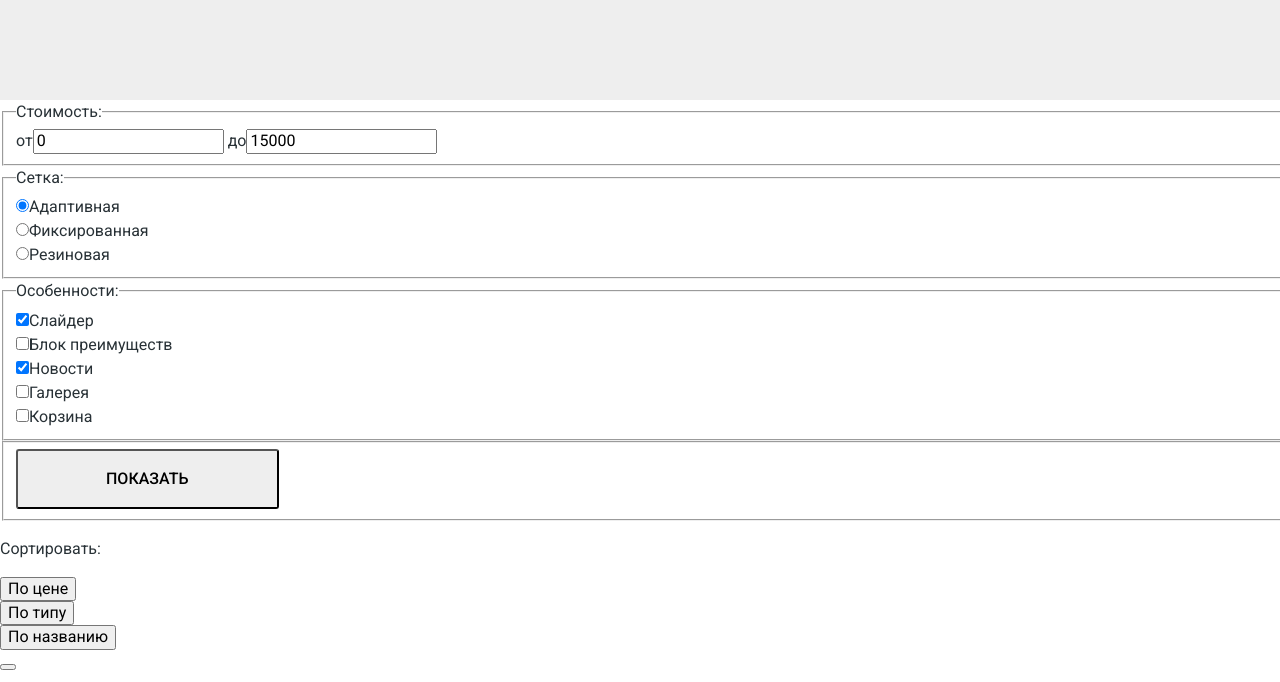
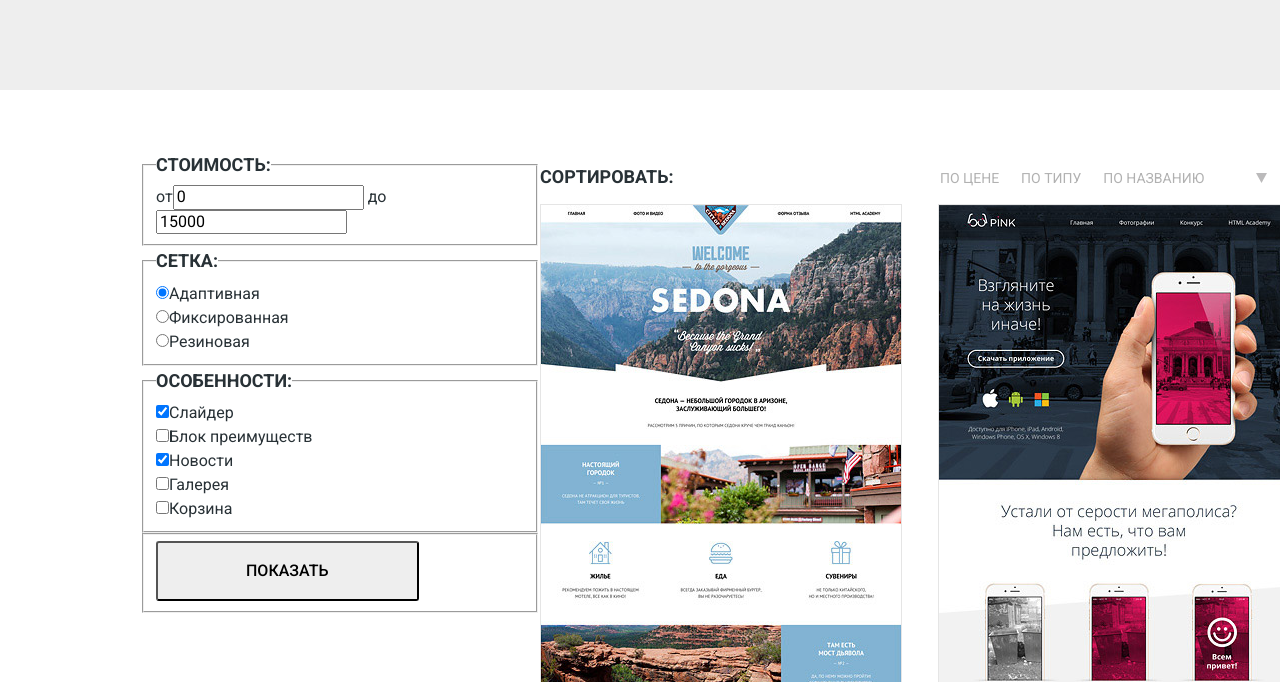
Before and after one commit to KarinaGolovin/681179-nerds-24, a plain HTML site: page catalog.html in a window 1280 px wide. Shown: the part 270-952 px from the top of the page. Drawn offline with nearby package versions, Linux system fonts and the light colour scheme.

Commit message:
Styling shop page

```diff
--- a/catalog.html
+++ b/catalog.html
@@ -14,7 +14,7 @@
             width="160" height="65"></a>
         <nav class="navigation">
           <ul class="navigation__list unstyled">
-            <li class="navigation__item"><a class="link" href="index.html">Студия</a></li>
+            <li class="navigation__item"><a class="link" href="#">Студия</a></li>
             <li class="navigation__item"><a class="link" href="#">Клиенты</a></li>
             <li class="navigation__item navigation__item--active"><a class="link" href="#">Магазин</a></li>
             <li class="navigation__item"><a class="link" href="#">Контакты</a></li>
@@ -24,12 +24,12 @@
       </header>
       <h1 class="page-title">Магазин готовых шаблонов</h1>
     </div>
-    <main class="content">
+    <main class="content content--shop">
       <section class="content__filter">
         <h2 class="visuallyhidden">Фильтрация товаров</h2>
         <form class="form-filter" action="https://echo.htmlacademy.ru" method="GET">
           <fieldset class="form-filter__item">
-            <legend>Стоимость:</legend>
+            <legend class="fontsize--m">Стоимость:</legend>
             <div class="range-area">
               <div class="range-panel">
                 <div class="range-panel__scale"></div>
@@ -41,7 +41,7 @@
             </div>
           </fieldset>
           <fieldset class="form-filter__item">
-            <legend>Сетка:</legend>
+            <legend class="fontsize--m">Сетка:</legend>
             <ul class="grid-list unstyled">
               <li>
                 <label><input type="radio" name="grid" value="Adaptive" checked><span>Адаптивная</span></label>
@@ -55,7 +55,7 @@
             </ul>
           </fieldset>
           <fieldset class="form-filter__item">
-            <legend>Особенности:</legend>
+            <legend class="fontsize--m">Особенности:</legend>
             <ul class="feature-list unstyled">
               <li>
                 <label><input type="checkbox" name="features" value="Carousel" checked><span>Слайдер</span></label>
@@ -79,19 +79,19 @@
           </fieldset>
         </form>
       </section>
-      <section class="content__shop">
+      <section class="content__product">
         <h2 class="visuallyhidden">Выбор товаров</h2>
         <div class="sorter">
-          <p>Сортировать:</p>
+          <p class="sorter__title fontsize--m">Сортировать:</p>
           <ul class="sorter__list unstyled">
-            <li><button class="sorter__button" type="button" aria-label="Сортировать по цене">По цене</button></li>
-            <li><button class="sorter__button" type="button" aria-label="Сортировать по типу">По типу</button></li>
-            <li><button class="sorter__button" type="button" aria-label="Сортировать по названию">По названию</button></li>
-            <li><button class="sorter__button sorter__button--down" type="button" aria-label="Сортировать по убыванию"><span class="visuallyhidden">По убыванию</span></button></li>
-            <li><button class="sorter__button sorter__button--up" type="button" aria-label="Сортировать по возрастанию"><span class="visuallyhidden">По возрастанию</span></button></li>
+            <li class="sorter__item"><button class="sorter__button" type="button" aria-label="Сортировать по цене">По цене</button></li>
+            <li class="sorter__item"><button class="sorter__button" type="button" aria-label="Сортировать по типу">По типу</button></li>
+            <li class="sorter__item"><button class="sorter__button" type="button" aria-label="Сортировать по названию">По названию</button></li>
+            <li class="sorter__item"><button class="sorter__button sorter__button--down" type="button" aria-label="Сортировать по убыванию"><span class="visuallyhidden">По убыванию</span></button></li>
+            <li class="sorter__item"><button class="sorter__button sorter__button--up" type="button" aria-label="Сортировать по возрастанию"><span class="visuallyhidden">По возрастанию</span></button></li>
           </ul>
         </div>
-        <div class="grid">
+        <div class="grid grid--shop">
           <div class="preview">
             <div class="preview__description">
               <a class="link" href="#"><h3 lang="en">Sedona</h3></a>
--- a/css/style.css
+++ b/css/style.css
@@ -7,7 +7,7 @@ body {
 	font-family: 'Roboto', 'Arial', sans-serif;
 	font-weight: 400;
 	font-size: 16px;
-	line-height: 24px;
+	line-height: 1.5;
 	color: #283136;
 }
 
@@ -29,13 +29,10 @@ body {
 }
 
 .link {
+  outline: 0;
   text-decoration: none;
   text-transform: uppercase;
   color: #000000;
-}
-
-.link:focus {
-  outline: 0;
 }
 
 .link:hover,
@@ -56,6 +53,13 @@ body {
   background: url(../img/svg/cart-icon.svg) no-repeat;
 }
 
+.fontsize--m {
+  font-weight: bold;
+  font-size: 18px;
+  line-height: 1.67;
+  text-transform: uppercase;
+}
+
 .btn {
   display: inline-block;
   background-color: #fb565a;
@@ -72,9 +76,6 @@ body {
 	text-transform: uppercase;
   text-decoration: none;
   text-align: center;
-}
-
-.btn:focus {
   outline: 0;
 }
 
@@ -195,22 +196,16 @@ body {
 }
 
 .logo {
-
   object-fit: contain;
 }
 
 .logo--link:hover,
 .logo--link:focus {
   opacity: 0.8;
-  outline: 0;
 }
 
 .logo--link:active {
   opacity: 0.3;
-}
-
-.navigation__list {
-
 }
 
 .navigation__item {
@@ -223,13 +218,106 @@ body {
 }
 
 .page-title {
-  padding: 15px;
+  padding: 15px 5px 5px 5px;
   font-size: 55px;
   font-weight: 500;
   line-height: 1;
   letter-spacing: normal;
   text-align: center;
   color: #000000;
+}
+
+.content {
+  max-width: 1160px;
+  margin-left: auto;
+  margin-right: auto;
+}
+
+.content--shop {
+  display: flex;
+  justify-content: space-between;
+  margin: 60px auto;
+}
+
+.content__product {
+  max-width: 760px;
+}
+
+.grid--shop {
+  display: flex;
+  flex-wrap: wrap;
+  justify-content: space-between;
+}
+
+.sorter {
+  display: flex;
+  justify-content: space-between;
+  align-items: baseline;
+}
+
+.sorter__title {
+  line-height: 1;
+}
+
+.sorter__list {
+  max-width: 360px;
+  display: flex;
+  justify-content: space-between;
+  flex-grow: 1;
+}
+
+.sorter__item {
+  display: inline-block;
+}
+
+.sorter__button {
+  outline: none;
+  border: 0;
+  background: transparent;
+  text-transform: uppercase;
+  letter-spacing: normal;
+  font-size: 14px;
+  line-height: 1.29;
+  color: #000000;
+  opacity: 0.3;
+  padding: 0;
+}
+
+.sorter__button:focus,
+.sorter__button:hover {
+  opacity: 0.6;
+}
+
+.sorter__button:active {
+  opacity: 1;
+}
+
+.sorter__button--down::before {
+  display: inline-block;
+  content: "";
+  width: 11px;
+  height: 10px;
+  background: url(../img/svg/icon-down-dir.svg) no-repeat;
+  margin-left: 30px;
+}
+
+.sorter__button--up::before {
+  display: inline-block;
+  content: "";
+  width: 11px;
+  height: 10px;
+  background: url(../img/svg/icon-up-dir.svg) no-repeat;
+}
+
+
+.preview {
+  margin-bottom: 30px;
+  border: 1px solid #e5e5e5;
+}
+
+/* Временно, пока стилю */
+.preview__description {
+  display: none;
 }
 
 .partners__list {
```
Also changed, not shown: Styleguide.md (+7 -7 lines).
